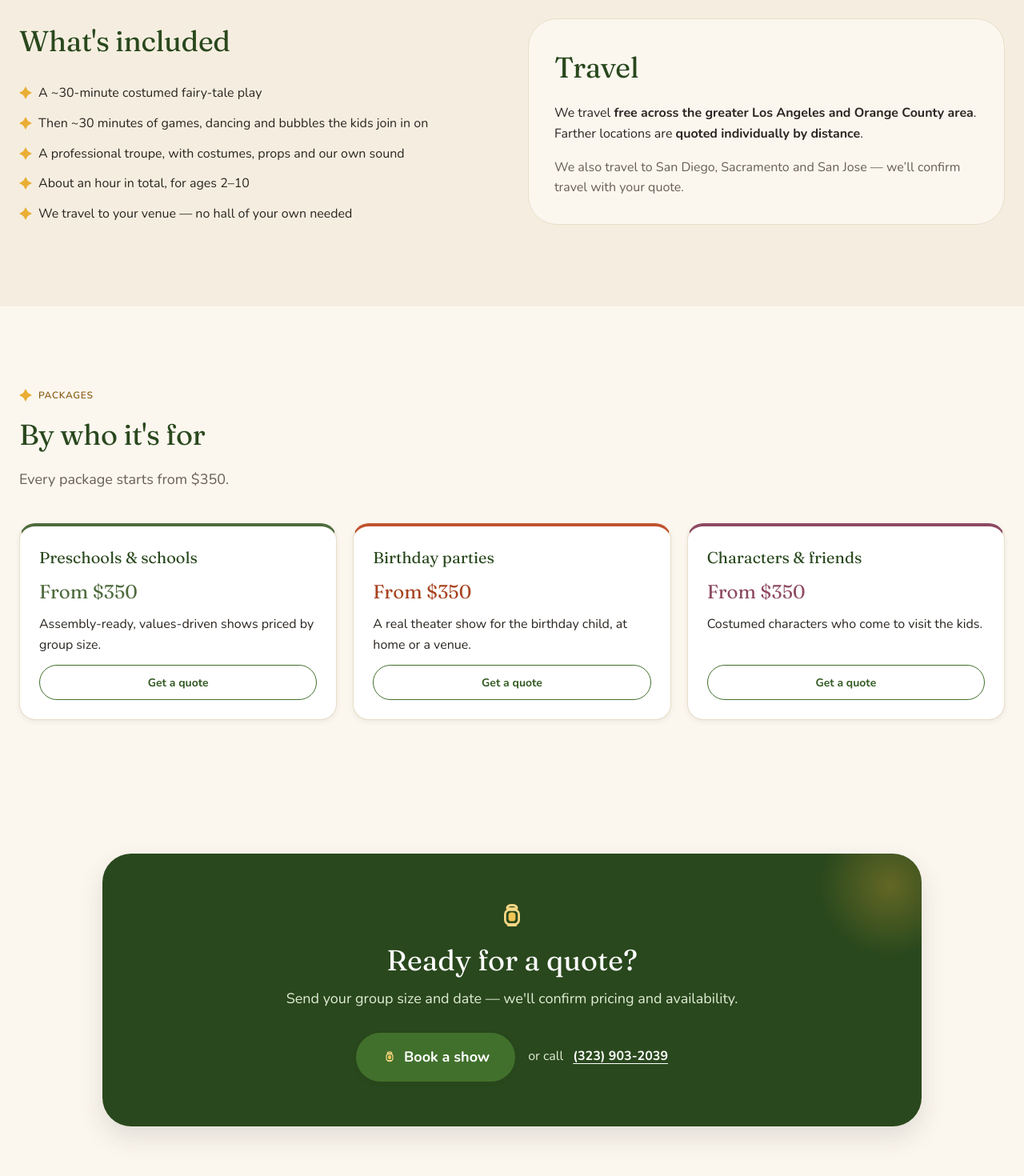
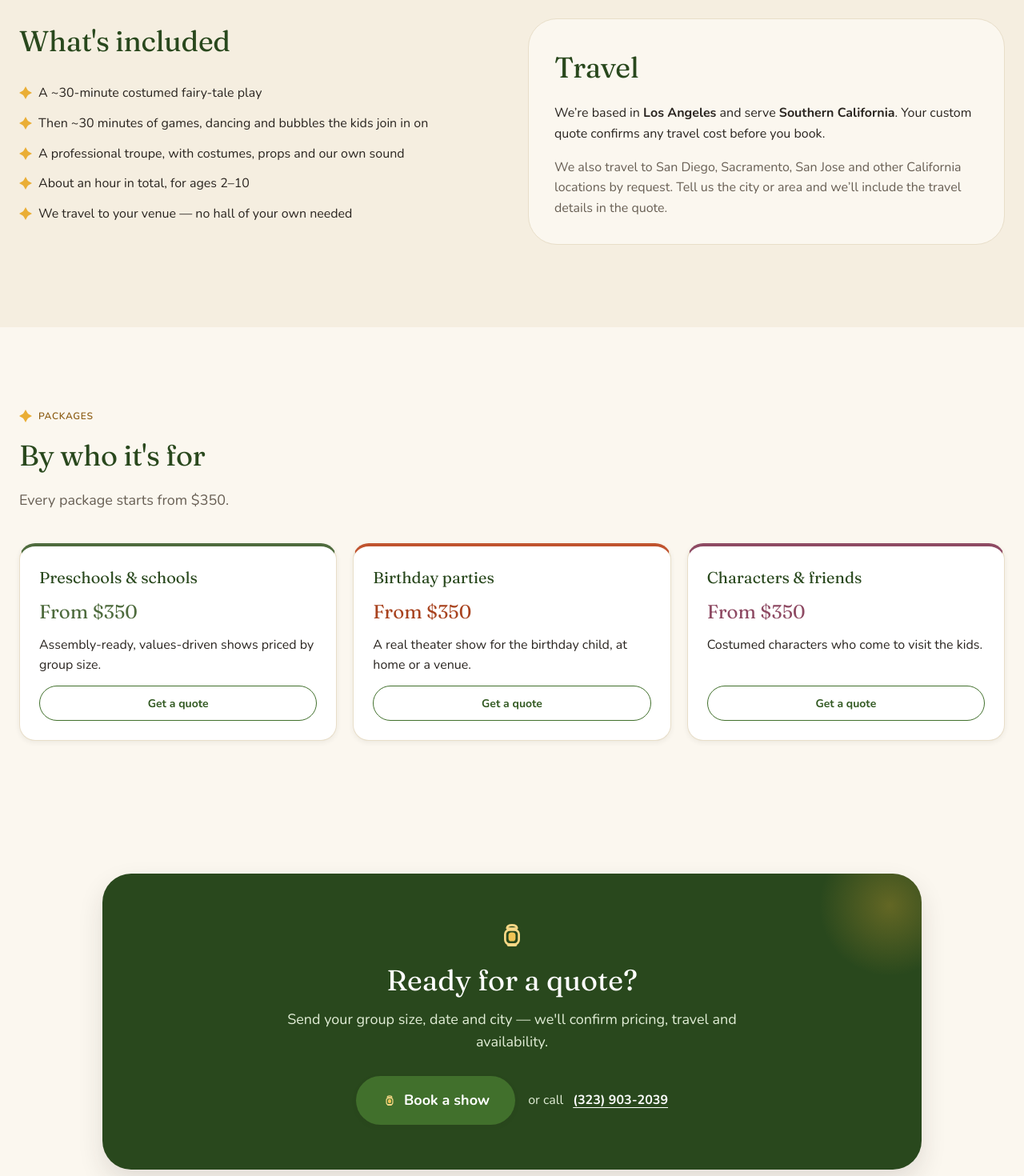
Before and after one commit to Tureckiy-zart/Fairy-Tale-Theater, a Next.js app: page /pricing in a window 1280 px wide. Shown: the part 880-2350 px from the top of the page at 80% size. Built offline with nearby package versions, Linux system fonts and the light colour scheme.

Commit message:
fix: remove unapproved free travel promises

```diff
--- a/app/pricing/page.tsx
+++ b/app/pricing/page.tsx
@@ -1,7 +1,7 @@
 // Pricing (/pricing) — SITE_STRUCTURE_AND_BLOCKS.md §4.4. Public pricing is limited to
 // "from $350" + what shapes a custom quote + travel by custom quote + packages by
-// segment + CTA. NO audience-size price tiers, tables, calculators, or fixed travel
-// surcharges (locked commercial constraint; OWNER_ANSWERS_DECISION_RECORD.md §1/§2).
+// segment + CTA. NO audience-size price tiers, tables, calculators, fixed travel
+// surcharges, or blanket free-travel promises (locked commercial constraint).
 // Server component; metadata via lib/seo.
 import type { Metadata } from "next";
 import { buildMetadata } from "@/lib/seo";
@@ -18,7 +18,7 @@ import { cx } from "@/components/ui/cx";
 import { SparkStar } from "@/components/brand/Glyphs";
 import { SiteShell } from "@/components/shell/SiteShell";
 import { BookingCTABand } from "@/components/shell/BookingCTABand";
-import { QUOTE_FACTORS, FACTS } from "@/lib/site";
+import { AREAS, QUOTE_FACTORS, FACTS } from "@/lib/site";
 
 const INCLUDED = [
   "A ~30-minute costumed fairy-tale play",
@@ -37,7 +37,7 @@ const PACKAGES: { title: string; accent: Accent; blurb: string }[] = [
 export const metadata: Metadata = buildMetadata({
   title: "Pricing",
   description:
-    `Simple, transparent pricing for Miss Lana's Fairy-Tale Theatre — ${FACTS.priceFrom}. Every event gets a custom quote; travel beyond the greater Los Angeles area is quoted by distance. Serving LA and beyond.`,
+    `Simple, transparent pricing for Miss Lana's Fairy-Tale Theatre — ${FACTS.priceFrom}. Every event gets a custom quote, including any travel outside the regular Los Angeles service area. Serving Southern California and farther California locations by request.`,
   path: "/pricing",
 });
 
@@ -76,7 +76,7 @@ export default function PricingPage() {
         </div>
       </Section>
 
-      {/* What's included + travel (greater LA free; farther quoted by distance — no $) */}
+      {/* What's included + travel (custom quote; no unapproved free radius or $ surcharge) */}
       <Section tone="surface">
         <div className="grid gap-10 lg:grid-cols-2">
           <div>
@@ -95,12 +95,12 @@ export default function PricingPage() {
           <div className="flex flex-col gap-4 rounded-2xl border border-border-soft bg-cream p-6 md:p-8">
             <SectionHeader as="h2" title="Travel" />
             <p className="text-ink">
-              We travel <strong>free across the greater Los Angeles and Orange County area</strong>.
-              Farther locations are <strong>quoted individually by distance</strong>.
+              We&rsquo;re based in <strong>{AREAS.base}</strong> and serve <strong>{AREAS.region}</strong>.
+              Your custom quote confirms any travel cost before you book.
             </p>
             <p className="text-ink-soft">
-              We also travel to San Diego, Sacramento and San Jose — we&rsquo;ll confirm travel
-              with your quote.
+              We also travel to {AREAS.travel.join(", ")} and other California locations by request.
+              Tell us the city or area and we&rsquo;ll include the travel details in the quote.
             </p>
           </div>
         </div>
@@ -136,7 +136,7 @@ export default function PricingPage() {
 
       <BookingCTABand
         heading="Ready for a quote?"
-        sub="Send your group size and date — we'll confirm pricing and availability."
+        sub="Send your group size, date and city — we'll confirm pricing, travel and availability."
       />
     </SiteShell>
   );
```
